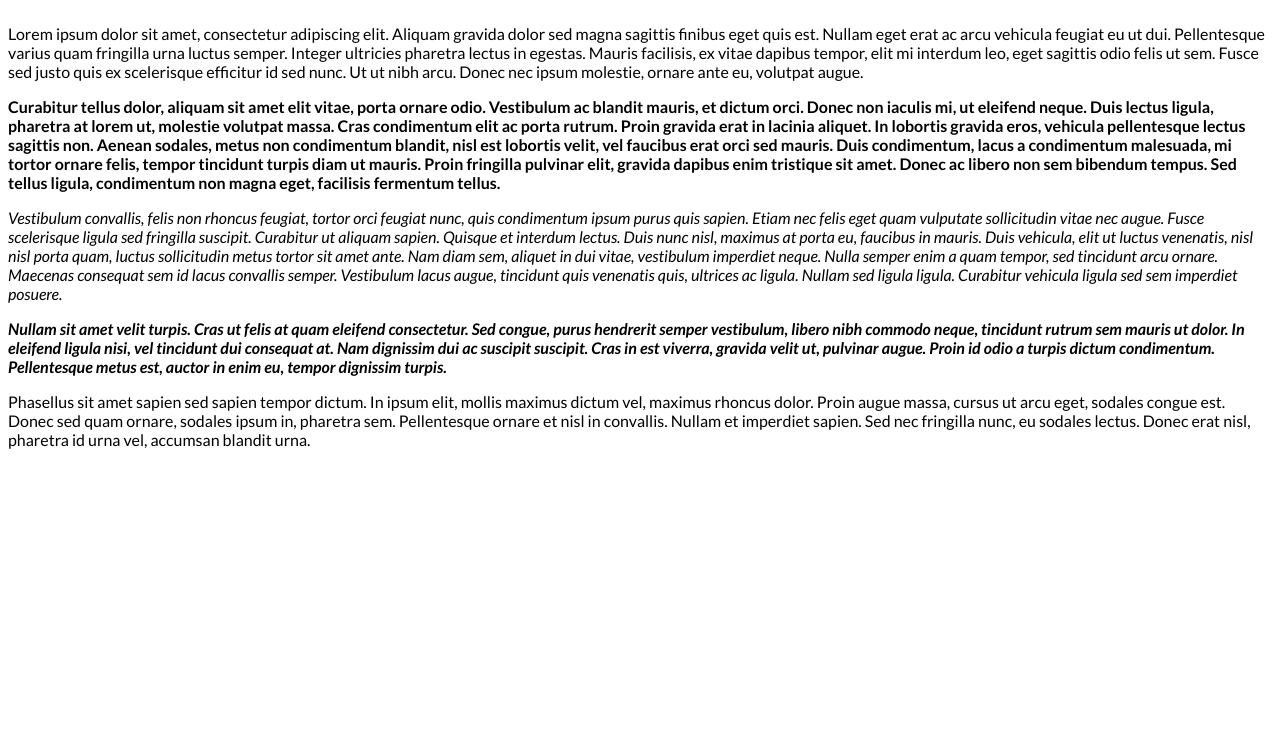
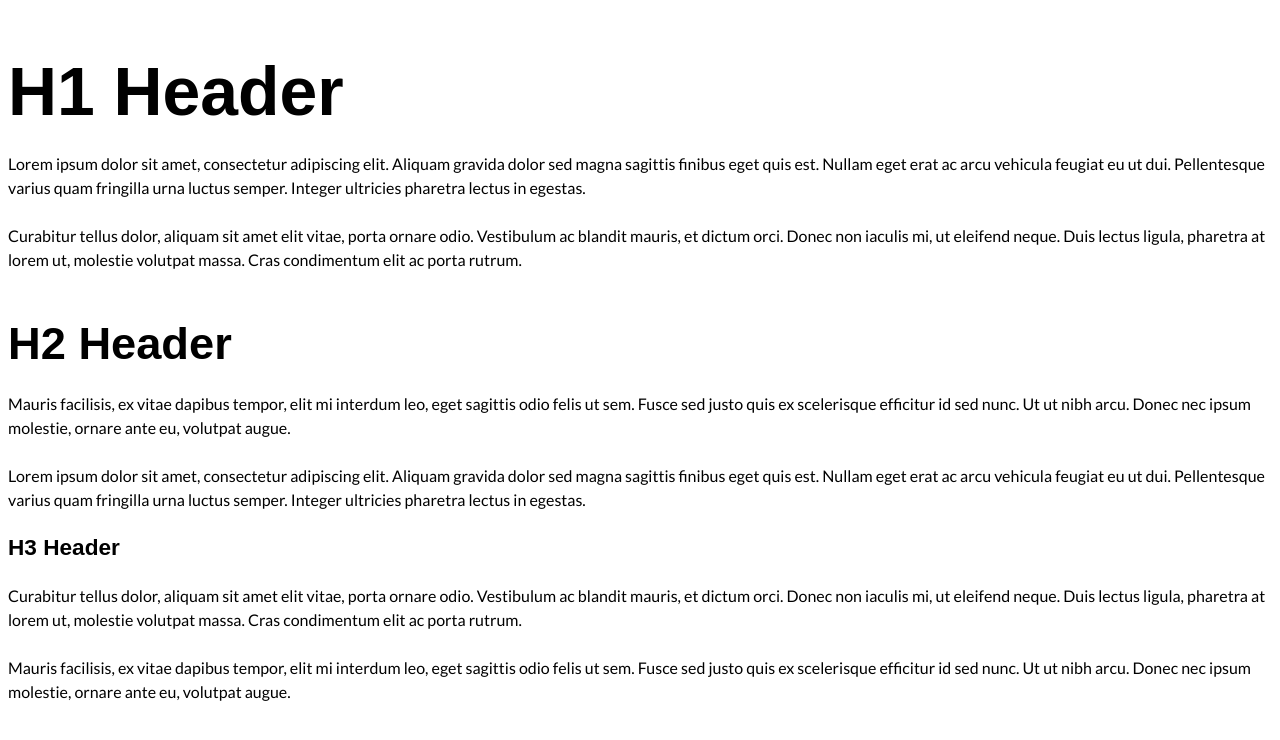
Before and after one commit to whiterook6/cypress, a website built with webpack: page src/index.html in a window 1280 px wide. Built offline with nearby package versions, Linux system fonts and the light colour scheme; files whose address does not match are found by name.

Commit message:
cleaning up typography

```diff
--- a/src/index.html
+++ b/src/index.html
@@ -8,15 +8,20 @@
 	<body>
 		<div class="overflow-hidden">
 			<div class="page-content">
-				<p>Lorem ipsum dolor sit amet, consectetur adipiscing elit. Aliquam gravida dolor sed magna sagittis finibus eget quis est. Nullam eget erat ac arcu vehicula feugiat eu ut dui. Pellentesque varius quam fringilla urna luctus semper. Integer ultricies pharetra lectus in egestas. Mauris facilisis, ex vitae dapibus tempor, elit mi interdum leo, eget sagittis odio felis ut sem. Fusce sed justo quis ex scelerisque efficitur id sed nunc. Ut ut nibh arcu. Donec nec ipsum molestie, ornare ante eu, volutpat augue.</p>
+				<h1>H1 Header</h1>
+				<p>Lorem ipsum dolor sit amet, consectetur adipiscing elit. Aliquam gravida dolor sed magna sagittis finibus eget quis est. Nullam eget erat ac arcu vehicula feugiat eu ut dui. Pellentesque varius quam fringilla urna luctus semper. Integer ultricies pharetra lectus in egestas.</p>
 
-				<p style="font-weight:bold">Curabitur tellus dolor, aliquam sit amet elit vitae, porta ornare odio. Vestibulum ac blandit mauris, et dictum orci. Donec non iaculis mi, ut eleifend neque. Duis lectus ligula, pharetra at lorem ut, molestie volutpat massa. Cras condimentum elit ac porta rutrum. Proin gravida erat in lacinia aliquet. In lobortis gravida eros, vehicula pellentesque lectus sagittis non. Aenean sodales, metus non condimentum blandit, nisl est lobortis velit, vel faucibus erat orci sed mauris. Duis condimentum, lacus a condimentum malesuada, mi tortor ornare felis, tempor tincidunt turpis diam ut mauris. Proin fringilla pulvinar elit, gravida dapibus enim tristique sit amet. Donec ac libero non sem bibendum tempus. Sed tellus ligula, condimentum non magna eget, facilisis fermentum tellus.</p>
+				<p>Curabitur tellus dolor, aliquam sit amet elit vitae, porta ornare odio. Vestibulum ac blandit mauris, et dictum orci. Donec non iaculis mi, ut eleifend neque. Duis lectus ligula, pharetra at lorem ut, molestie volutpat massa. Cras condimentum elit ac porta rutrum.</p>
 
-				<p style="font-style:italic">Vestibulum convallis, felis non rhoncus feugiat, tortor orci feugiat nunc, quis condimentum ipsum purus quis sapien. Etiam nec felis eget quam vulputate sollicitudin vitae nec augue. Fusce scelerisque ligula sed fringilla suscipit. Curabitur ut aliquam sapien. Quisque et interdum lectus. Duis nunc nisl, maximus at porta eu, faucibus in mauris. Duis vehicula, elit ut luctus venenatis, nisl nisl porta quam, luctus sollicitudin metus tortor sit amet ante. Nam diam sem, aliquet in dui vitae, vestibulum imperdiet neque. Nulla semper enim a quam tempor, sed tincidunt arcu ornare. Maecenas consequat sem id lacus convallis semper. Vestibulum lacus augue, tincidunt quis venenatis quis, ultrices ac ligula. Nullam sed ligula ligula. Curabitur vehicula ligula sed sem imperdiet posuere.</p>
+				<h2>H2 Header</h2>
+				<p>Mauris facilisis, ex vitae dapibus tempor, elit mi interdum leo, eget sagittis odio felis ut sem. Fusce sed justo quis ex scelerisque efficitur id sed nunc. Ut ut nibh arcu. Donec nec ipsum molestie, ornare ante eu, volutpat augue.</p>
 
-				<p style="font-style:italic;font-weight:bold">Nullam sit amet velit turpis. Cras ut felis at quam eleifend consectetur. Sed congue, purus hendrerit semper vestibulum, libero nibh commodo neque, tincidunt rutrum sem mauris ut dolor. In eleifend ligula nisi, vel tincidunt dui consequat at. Nam dignissim dui ac suscipit suscipit. Cras in est viverra, gravida velit ut, pulvinar augue. Proin id odio a turpis dictum condimentum. Pellentesque metus est, auctor in enim eu, tempor dignissim turpis.</p>
+				<p>Lorem ipsum dolor sit amet, consectetur adipiscing elit. Aliquam gravida dolor sed magna sagittis finibus eget quis est. Nullam eget erat ac arcu vehicula feugiat eu ut dui. Pellentesque varius quam fringilla urna luctus semper. Integer ultricies pharetra lectus in egestas.</p>
 
-				<p>Phasellus sit amet sapien sed sapien tempor dictum. In ipsum elit, mollis maximus dictum vel, maximus rhoncus dolor. Proin augue massa, cursus ut arcu eget, sodales congue est. Donec sed quam ornare, sodales ipsum in, pharetra sem. Pellentesque ornare et nisl in convallis. Nullam et imperdiet sapien. Sed nec fringilla nunc, eu sodales lectus. Donec erat nisl, pharetra id urna vel, accumsan blandit urna.</p>
+				<h3>H3 Header</h3>
+				<p>Curabitur tellus dolor, aliquam sit amet elit vitae, porta ornare odio. Vestibulum ac blandit mauris, et dictum orci. Donec non iaculis mi, ut eleifend neque. Duis lectus ligula, pharetra at lorem ut, molestie volutpat massa. Cras condimentum elit ac porta rutrum.</p>
+
+				<p>Mauris facilisis, ex vitae dapibus tempor, elit mi interdum leo, eget sagittis odio felis ut sem. Fusce sed justo quis ex scelerisque efficitur id sed nunc. Ut ut nibh arcu. Donec nec ipsum molestie, ornare ante eu, volutpat augue.</p>
 			</div>
 		</div>
 
--- a/src/scss/style.scss
+++ b/src/scss/style.scss
@@ -5,7 +5,6 @@
 
 html, body {
 	height: 100%;
-	font-family: 'Lato', sans-serif;
 }
 
 ::-webkit-scrollbar {
--- a/src/scss/typography.scss
+++ b/src/scss/typography.scss
@@ -25,3 +25,78 @@
 	font-weight: 700;
 	src: local('Lato'), url('../fonts/Lato-BoldItalic.ttf') format('truetype');
 }
+
+/*! Typebase.scss v0.1.0 | MIT License */
+
+// Typesetting variables. Edit these!
+$baseFontSize:16; // in pixels. This would result in 16px on desktop
+$baseLineHeight:1.5; // how large the line height is as a multiple of font size
+$leading:$baseLineHeight * 1rem;
+// Rate of growth for headings
+// I actually like this to be slightly smaller then the leading. Makes for tight headings.
+$scale:1.414;
+
+/* Setup */
+
+html {
+    /* Change default typefaces here */
+    font-family: 'Lato', sans-serif;
+    font-size: $baseFontSize / 16 * 100%;
+    // Make everything look a little nicer in webkit
+    -webkit-font-smoothing: antialiased;
+    // -webkit-text-size-adjust: auto
+    // -moz-text-size-adjust: auto
+    // -ms-text-size-adjust: auto
+    // -o-text-size-adjust: auto
+    // text-size-adjust: auto
+
+}
+/* Copy & Lists */
+
+p {
+    line-height: $leading;
+    margin-top: $leading;
+    margin-bottom: 0;
+}
+ul,
+ol {
+    margin-top: $leading;
+    margin-bottom: $leading;
+    li {
+        line-height: $leading;
+    }
+    ul,
+    ol {
+        margin-top: 0;
+        margin-bottom: 0;
+    }
+}
+blockquote {
+    line-height: $leading;
+    margin-top: $leading;
+    margin-bottom: $leading;
+}
+/* Headings */
+
+h1,
+h2,
+h3 {
+    /* Change heading typefaces here */
+    font-family: sans-serif;
+    margin-top: $leading;
+    margin-bottom: 0;
+    line-height: $leading;
+}
+h1 {
+    font-size: 3 * $scale * 1rem;
+    line-height: 3 * $leading;
+    margin-top: 2 * $leading;
+}
+h2 {
+    font-size: 2 * $scale * 1rem;
+    line-height: 2 * $leading;
+    margin-top: 2 * $leading;
+}
+h3 {
+    font-size: 1 * $scale * 1rem;
+}
```
